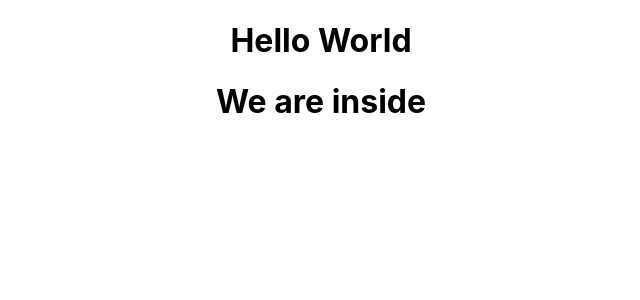
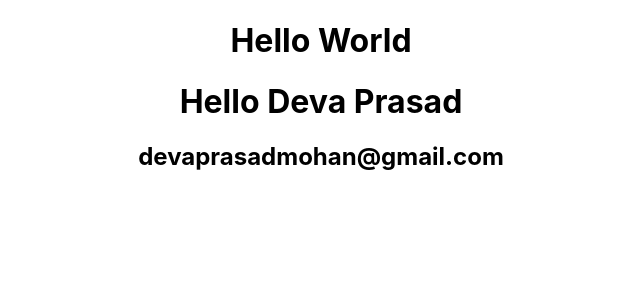
Before and after one commit to devaprasadnm/Sample_Project_FrontEnd, a React (Create React App) app: page / in a window 1280 px wide. Shown: the top 300 px of the page, without its empty margins (319-959 px from the left). Built offline with nearby package versions, Linux system fonts and the light colour scheme.

Commit message:
refering concept of props

```diff
--- a/src/App.js
+++ b/src/App.js
@@ -1,13 +1,14 @@
 import logo from './logo.svg';
 import './App.css';
 import Hello from './components/Hello';
+import MyClass from './components/MyClass';
 
 function App() {
   return (
     <div className="App">
     <h1>Hello World</h1>
-    <Hello/>
-
+    <Hello name="Deva" lastname="Prasad"/>
+    <MyClass email = "devaprasadmohan@gmail.com"/>
     </div>
   );
 }
--- a/src/components/Hello.js
+++ b/src/components/Hello.js
@@ -1,8 +1,11 @@
 import React from 'react';
 
-function Hello(){
+function Hello(props){
     return(
-        <h1>We are inside </h1>
+        <div>
+            <h1>Hello {props.name} {props.lastname}</h1>
+        </div>
+
     )
 }
 
--- /dev/null
+++ b/src/components/MyClass.js
@@ -0,0 +1,11 @@
+import React ,{ Component } from 'react';
+
+class MyClass extends Component{
+    render(){
+        return(
+            <h2>{this.props.email}</h2>
+        )
+    }
+}
+
+export default MyClass
```
